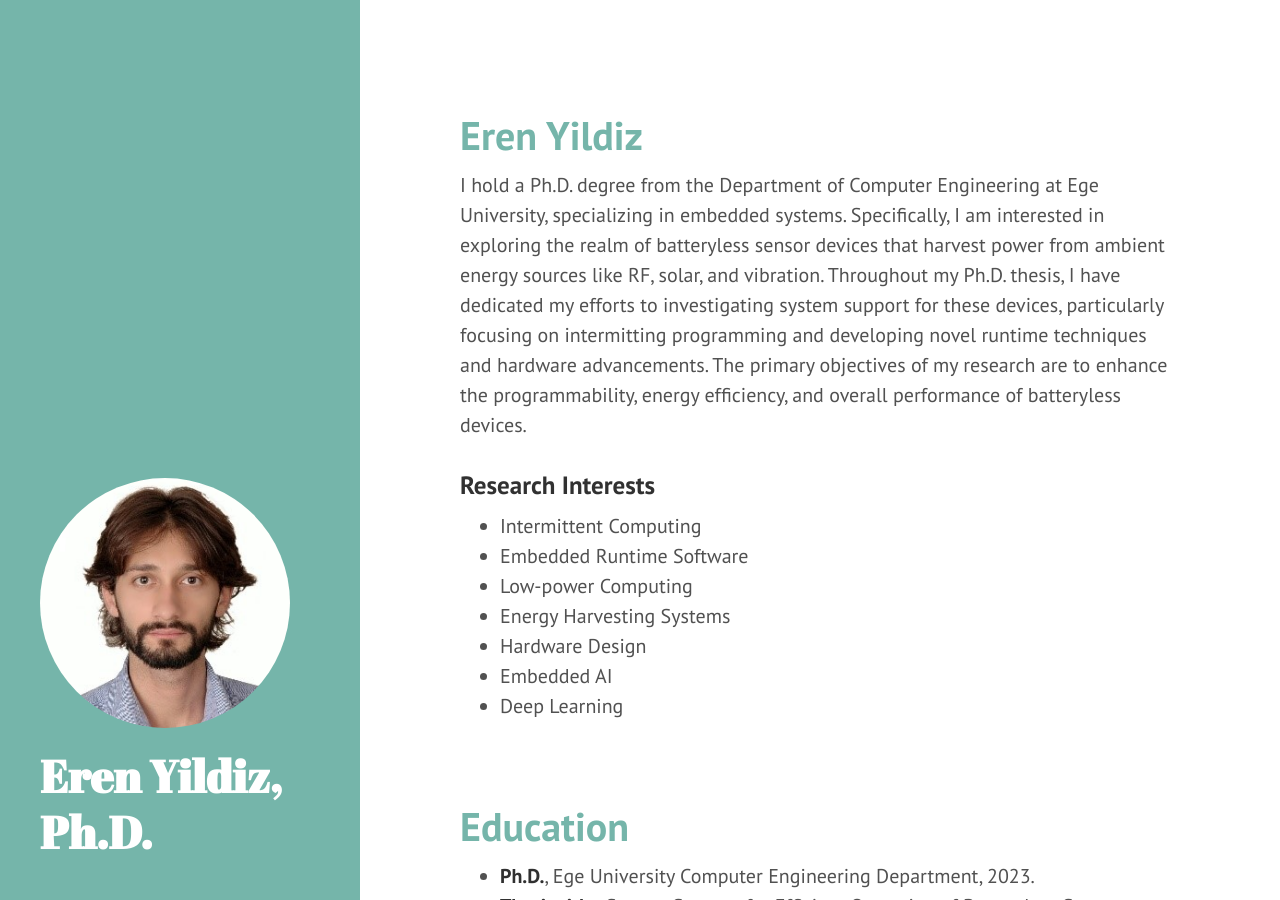
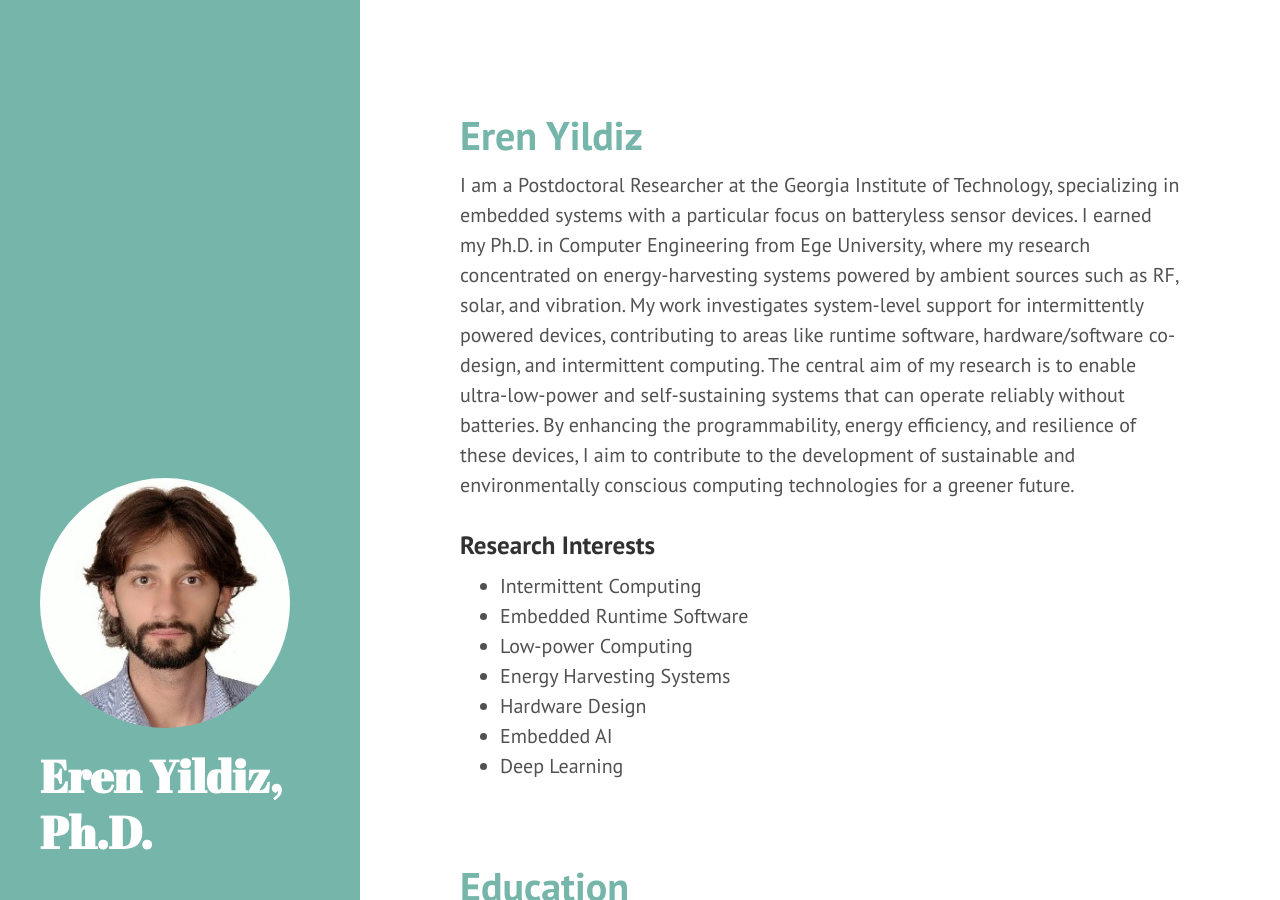
Before and after one commit to erenyildiz33/erenyildiz33.github.io, a Jekyll site: the page built from index.html, in a window 1280 px wide and 900 px high. Built offline with Jekyll 4.4.1, drawn with Linux system fonts in a browser that asks for light colours; the list of posts is cut into pages by our own code.

Commit message:
Update 2013-12-28-introducing-hyde.md

```diff
--- a/_posts/2013-12-28-introducing-hyde.md
+++ b/_posts/2013-12-28-introducing-hyde.md
@@ -3,7 +3,7 @@ layout: post
 title: Eren Yildiz
 ---
 
-I hold a Ph.D. degree from the Department of Computer Engineering at Ege University, specializing in embedded systems. Specifically, I am interested in exploring the realm of batteryless sensor devices that harvest power from ambient energy sources like RF, solar, and vibration. Throughout my Ph.D. thesis, I have dedicated my efforts to investigating system support for these devices, particularly focusing on intermitting programming and developing novel runtime techniques and hardware advancements. The primary objectives of my research are to enhance the programmability, energy efficiency, and overall performance of batteryless devices.
+I am a Postdoctoral Researcher at the Georgia Institute of Technology, specializing in embedded systems with a particular focus on batteryless sensor devices. I earned my Ph.D. in Computer Engineering from Ege University, where my research concentrated on energy-harvesting systems powered by ambient sources such as RF, solar, and vibration. My work investigates system-level support for intermittently powered devices, contributing to areas like runtime software, hardware/software co-design, and intermittent computing. The central aim of my research is to enable ultra-low-power and self-sustaining systems that can operate reliably without batteries. By enhancing the programmability, energy efficiency, and resilience of these devices, I aim to contribute to the development of sustainable and environmentally conscious computing technologies for a greener future.
 
 ### Research Interests
 
```
